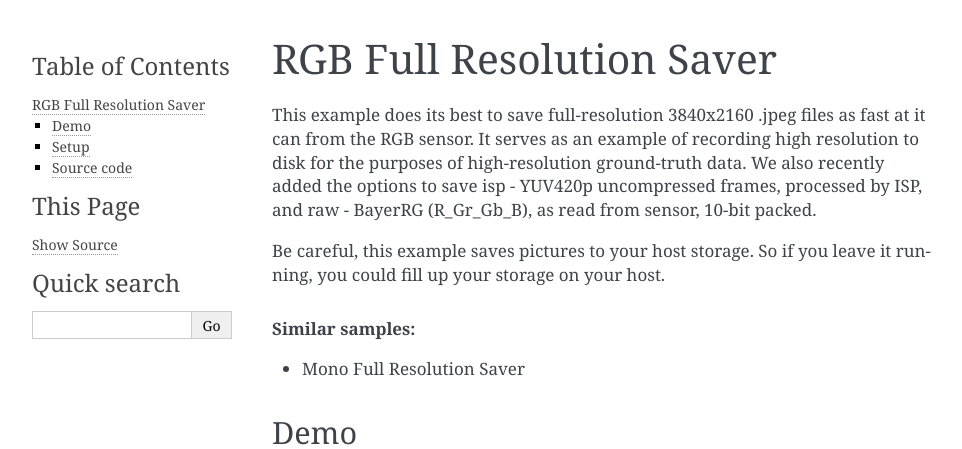
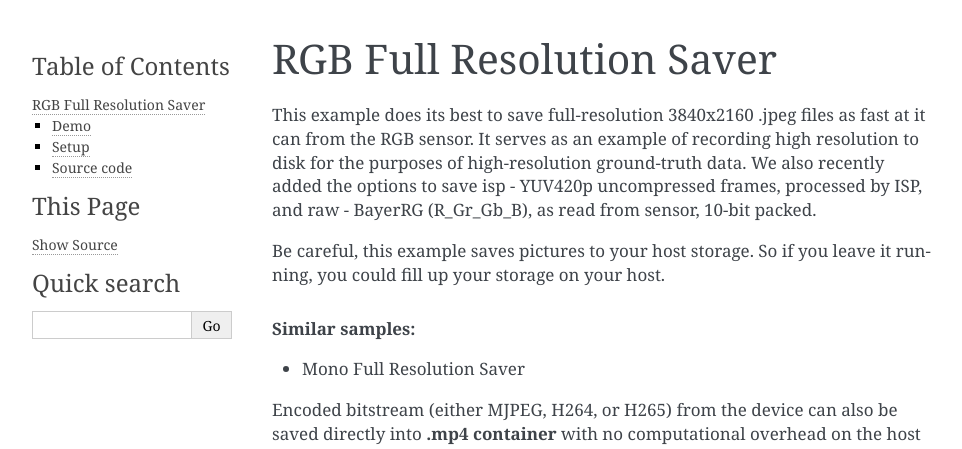
Before and after one commit to luxonis/depthai-python, a Sphinx documentation site: the page built from docs/source/samples/VideoEncoder/rgb_full_resolution_saver.rst, in a window 1280 px wide. Shown: the top 449 px of the page, without its empty margins (148-1110 px from the left). Built offline with Sphinx 7.4.7, drawn with Linux system fonts in a browser that asks for light colours; pages that are not in the unit, such as notebooks, are missing from menus; the version number could not be read and is left out; some of the changed text lies outside the part shown.

Commit message:
Added link to encoded stream container saving demo

```diff
--- a/docs/source/components/nodes/video_encoder.rst
+++ b/docs/source/components/nodes/video_encoder.rst
@@ -2,6 +2,8 @@ VideoEncoder
 ============
 
 VideoEncoder node is used to encode :ref:`image frames <ImgFrame>` into H264/H265/JPEG.
+
+.. include::  /includes/container-encoding.rst
 
 How to place it
 ###############
--- /dev/null
+++ b/docs/source/includes/container-encoding.rst
@@ -0,0 +1,3 @@
+Encoded bitstream (either MJPEG, H264, or H265) from the device can also be saved directly into **.mp4 container**
+with no computational overhead on the host computer. See `demo here <https://github.com/luxonis/depthai-experiments/tree/master/gen2-container-encoding>`__
+for more information.
--- a/docs/source/samples/VideoEncoder/disparity_encoding.rst
+++ b/docs/source/samples/VideoEncoder/disparity_encoding.rst
@@ -14,6 +14,8 @@ you could fill up your storage on your host.
 
 - :ref:`RGB Encoding`
 - :ref:`RGB & Mono Encoding`
+
+.. include::  /includes/container-encoding.rst
 
 Demo
 ####
--- a/docs/source/samples/VideoEncoder/encoding_max_limit.rst
+++ b/docs/source/samples/VideoEncoder/encoding_max_limit.rst
@@ -21,6 +21,8 @@ It's a variation of :ref:`RGB Encoding` and :ref:`RGB & Mono Encoding`.
 - :ref:`RGB Encoding & MobilenetSSD`
 - :ref:`RGB Encoding & Mono & MobilenetSSD`
 - :ref:`RGB Encoding & Mono with MobilenetSSD & Depth`
+
+.. include::  /includes/container-encoding.rst
 
 Demo
 ####
--- a/docs/source/samples/VideoEncoder/rgb_encoding.rst
+++ b/docs/source/samples/VideoEncoder/rgb_encoding.rst
@@ -19,6 +19,8 @@ you could fill up your storage on your host.
 - :ref:`RGB Encoding & MobilenetSSD`
 - :ref:`RGB Encoding & Mono & MobilenetSSD`
 - :ref:`RGB Encoding & Mono with MobilenetSSD & Depth`
+
+.. include::  /includes/container-encoding.rst
 
 Demo
 ####
--- a/docs/source/samples/VideoEncoder/rgb_full_resolution_saver.rst
+++ b/docs/source/samples/VideoEncoder/rgb_full_resolution_saver.rst
@@ -13,6 +13,8 @@ it running, you could fill up your storage on your host.
 .. rubric:: Similar samples:
 
 - :ref:`Mono Full Resolution Saver`
+
+.. include::  /includes/container-encoding.rst
 
 Demo
 ####
--- a/docs/source/samples/VideoEncoder/rgb_mono_encoding.rst
+++ b/docs/source/samples/VideoEncoder/rgb_mono_encoding.rst
@@ -18,6 +18,8 @@ you could fill up your storage on your host.
 - :ref:`RGB Encoding & MobilenetSSD`
 - :ref:`RGB Encoding & Mono & MobilenetSSD`
 - :ref:`RGB Encoding & Mono with MobilenetSSD & Depth`
+
+.. include::  /includes/container-encoding.rst
 
 Demo
 ####
```
